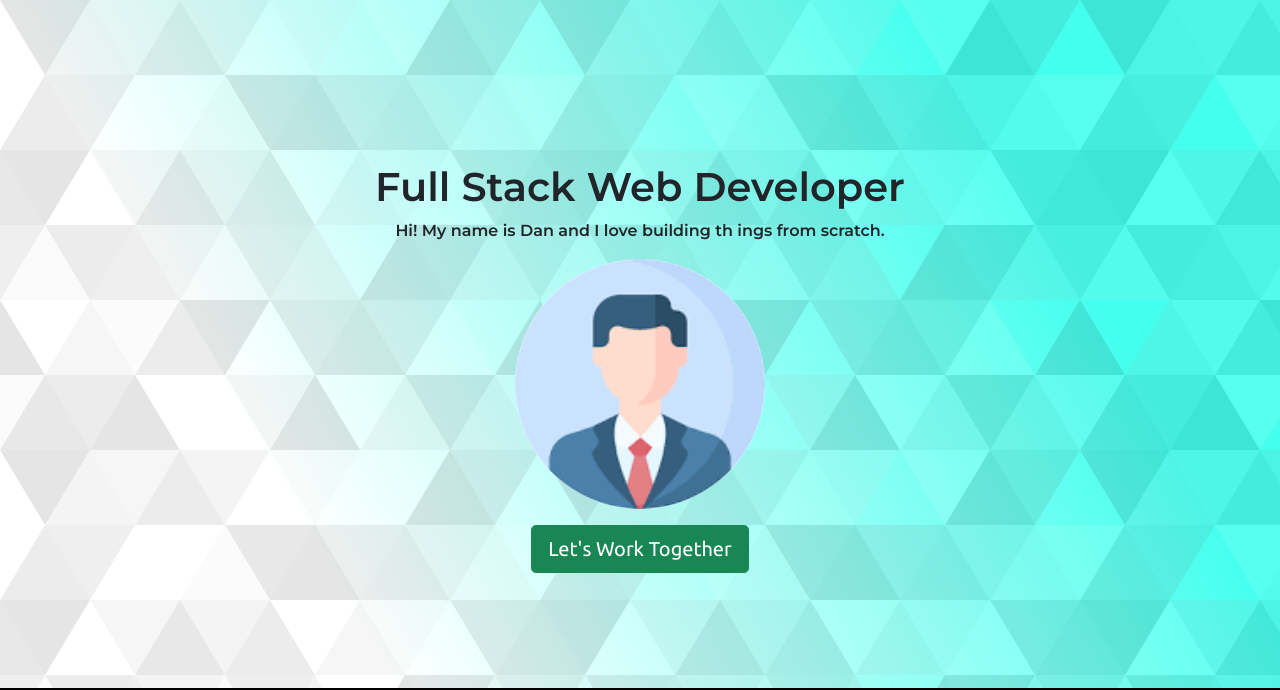
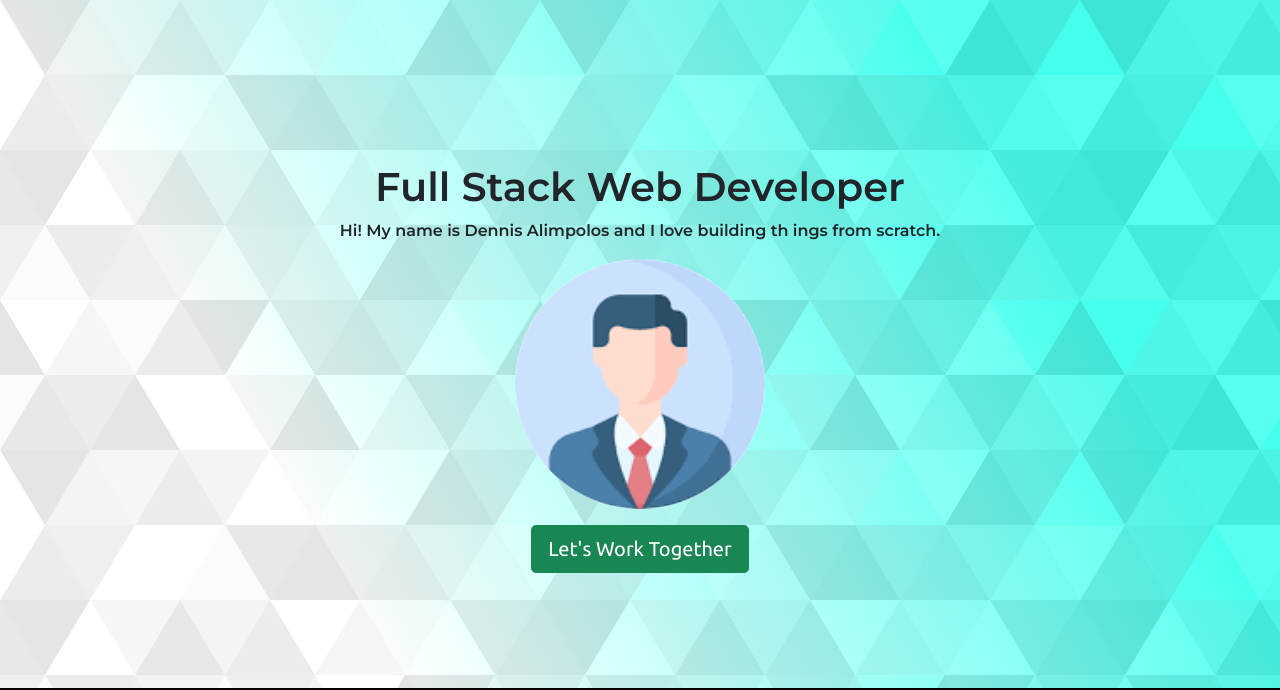
Before and after one commit to Dalimpolos29/fcb-portfolio, a plain HTML site: page index.html in a window 1280 px wide. Shown: the top 690 px of the page. Drawn offline with nearby package versions, Linux system fonts and the light colour scheme.

Commit message:
updated html

```diff
--- a/index.html
+++ b/index.html
@@ -24,7 +24,7 @@
 		<!-- id is an attribute to name a tag uniquely -->
 		<section class="text-center mt-5" id="landing">
 			<h1>Full Stack Web Developer</h1>
-			<p>Hi! My name is Dan and I love building th ings from scratch.</p>
+			<p>Hi! My name is Dennis Alimpolos and I love building th ings from scratch.</p>
 			<img src="images/me.png" id="profile" class="img-fluid">
 			<a href="mr.dennisalimpolos@gmail.com" class="btn btn-success btn-lg mt-3" >Let's Work Together</a>
 		</section>
```
